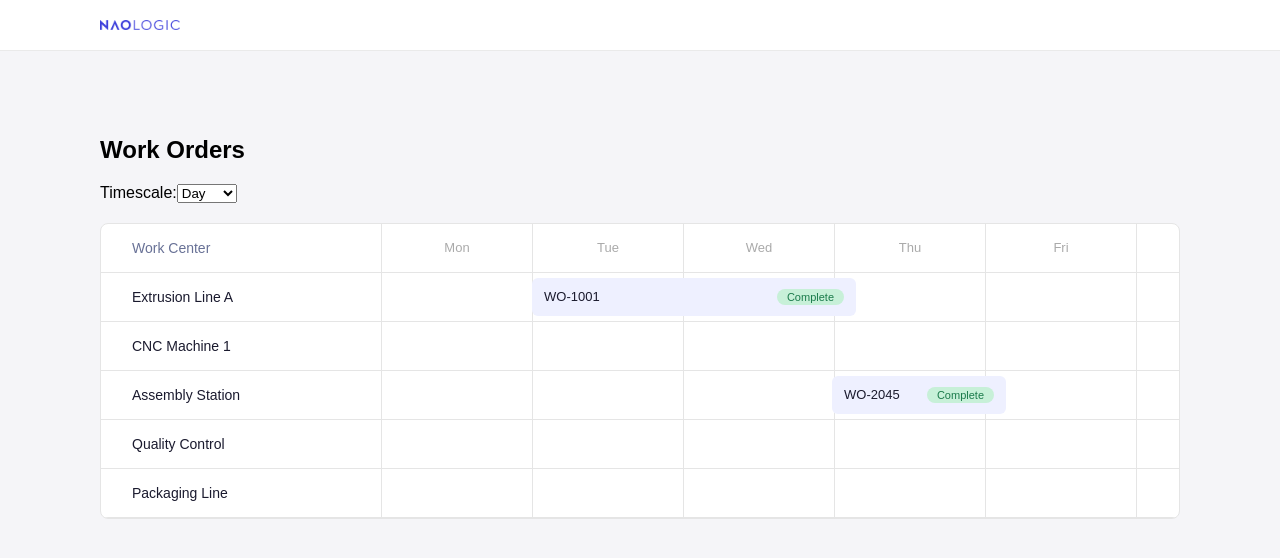
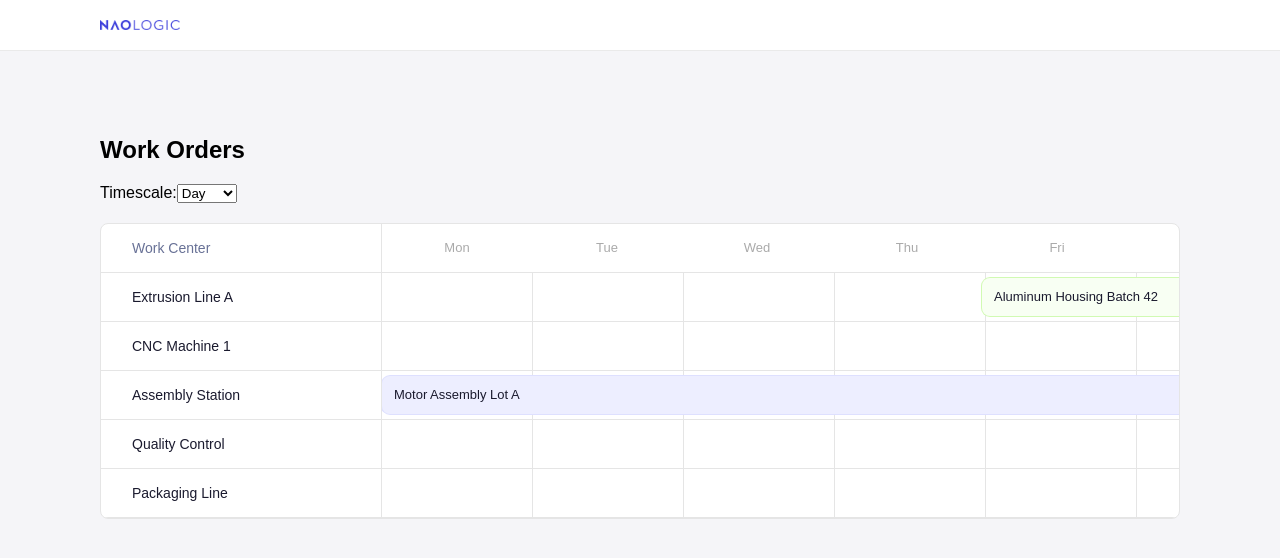
Before and after one commit to Travisaurus-Rex/naologic-timeline, an Angular app: page / in a window 1280 px wide. Shown: the top 558 px of the page. Built offline with nearby package versions, Linux system fonts and the light colour scheme; a web font is replaced by a local one.

Commit message:
create pill and work order bar with calculated styles

```diff
--- a/package.json
+++ b/package.json
@@ -29,6 +29,7 @@
     "@angular/forms": "^21.0.0",
     "@angular/platform-browser": "^21.0.0",
     "@angular/router": "^21.0.0",
+    "date-fns": "^4.1.0",
     "rxjs": "~7.8.0",
     "tslib": "^2.3.0"
   },
--- /dev/null
+++ b/src/app/core/components/pill/pill.html
@@ -0,0 +1 @@
+<span class="pill" [ngStyle]="styles">{{ status }}</span>
--- /dev/null
+++ b/src/app/core/components/pill/pill.scss
@@ -0,0 +1,7 @@
+.pill {
+  font-size: 15px;
+  font-weight: 400;
+  padding: 2px 8px;
+  border-radius: 5px;
+  white-space: nowrap;
+}
--- /dev/null
+++ b/src/app/core/components/pill/pill.ts
@@ -0,0 +1,18 @@
+import { Component, Input } from '@angular/core';
+import { WorkOrderStatus } from '../../../models/work-order';
+import { PILL_STYLES } from '../../../models/work-order-styles';
+import { NgStyle } from '@angular/common';
+
+@Component({
+  selector: 'app-pill',
+  imports: [NgStyle],
+  templateUrl: './pill.html',
+  styleUrl: './pill.scss',
+})
+export class Pill {
+  @Input() status!: WorkOrderStatus;
+
+  get styles() {
+    return PILL_STYLES[this.status];
+  }
+}
--- /dev/null
+++ b/src/app/core/pipes/status-style-pipe.ts
@@ -0,0 +1,17 @@
+import { Pipe, PipeTransform } from '@angular/core';
+import { WorkOrderStatus } from '../../models/work-order';
+import { BAR_STYLES, PILL_STYLES } from '../../models/work-order-styles';
+
+@Pipe({ name: 'barStyle', standalone: true })
+export class BarStylePipe implements PipeTransform {
+  transform(status: WorkOrderStatus) {
+    return BAR_STYLES[status];
+  }
+}
+
+@Pipe({ name: 'pillStyle', standalone: true })
+export class PillStylePipe implements PipeTransform {
+  transform(status: WorkOrderStatus) {
+    return PILL_STYLES[status];
+  }
+}
--- a/src/app/features/timeline/components/work-order-bar/work-order-bar.html
+++ b/src/app/features/timeline/components/work-order-bar/work-order-bar.html
@@ -1 +1,9 @@
-<p>work-order-bar works!</p>
+<div
+  class="work-order-bar"
+  [style.left.px]="left"
+  [style.width.px]="width"
+  [ngStyle]="order.data.status | barStyle"
+>
+  <span class="bar-label">{{ order.data.name }}</span>
+  <app-pill [status]="order.data.status"></app-pill>
+</div>
--- a/src/app/features/timeline/components/work-order-bar/work-order-bar.scss
+++ b/src/app/features/timeline/components/work-order-bar/work-order-bar.scss
@@ -0,0 +1,19 @@
+.work-order-bar {
+  position: absolute;
+  top: 5px;
+  border-radius: 8px;
+  background: #eef0ff;
+  display: flex;
+  align-items: center;
+  justify-content: space-between;
+  padding: 0 12px;
+  z-index: 1;
+  gap: 8px;
+  height: 38px;
+}
+
+.bar-label {
+  font-size: 13px;
+  color: #1a1a2e;
+  white-space: nowrap;
+}
--- a/src/app/features/timeline/timeline/timeline.html
+++ b/src/app/features/timeline/timeline/timeline.html
@@ -20,16 +20,13 @@
           @for (col of columns; track col) {
             <div class="grid-cell"></div>
           }
-          @for (order of workOrders; track order.docId) {
-            @if (order.data.workCenterId === wc.docId) {
-              <div
-                class="work-order-bar"
-                [style.left.px]="order.data.dayIndex * 150"
-                [style.width.px]="order.data.duration * 150"
-              >
-                <span class="bar-label">{{ order.data.label }}</span>
-                <span class="bar-status">Complete</span>
-              </div>
+          @for (pos of barPositions(); track pos.order.docId) {
+            @if (pos.order.data.workCenterId === wc.docId) {
+              <app-work-order-bar
+                [order]="pos.order"
+                [left]="pos.left"
+                [width]="pos.width"
+              ></app-work-order-bar>
             }
           }
         </div>
--- a/src/app/features/timeline/timeline/timeline.scss
+++ b/src/app/features/timeline/timeline/timeline.scss
@@ -57,7 +57,6 @@
   justify-content: center;
   font-size: 13px;
   color: #aaa;
-  border-right: 1px solid #e5e5e5;
 }
 
 .grid-row {
@@ -73,32 +72,3 @@
   height: 100%;
   border-right: 1px solid #e5e5e5;
 }
-
-.work-order-bar {
-  position: absolute;
-  top: 5px;
-  border-radius: 6px;
-  background: #eef0ff;
-  display: flex;
-  align-items: center;
-  justify-content: space-between;
-  padding: 0 12px;
-  z-index: 1;
-  gap: 8px;
-  height: 38px;
-}
-
-.bar-label {
-  font-size: 13px;
-  color: #1a1a2e;
-  white-space: nowrap;
-}
-
-.bar-status {
-  font-size: 11px;
-  padding: 2px 10px;
-  border-radius: 20px;
-  background: #c7f0d8;
-  color: #1a7a4a;
-  white-space: nowrap;
-}
--- a/src/app/features/timeline/timeline/timeline.ts
+++ b/src/app/features/timeline/timeline/timeline.ts
@@ -1,42 +1,38 @@
 import { Component } from '@angular/core';
 import { TimelineHeader } from '../components/timeline-header/timeline-header';
 import { CommonModule } from '@angular/common';
+import { WorkOrderBar } from '../components/work-order-bar/work-order-bar';
+import { WORK_CENTERS, WORK_ORDERS } from '../../../data/data';
+import { computed, signal } from '@angular/core';
+import { differenceInDays } from 'date-fns';
 
 @Component({
   selector: 'app-timeline',
-  imports: [TimelineHeader, CommonModule],
+  imports: [CommonModule, TimelineHeader, WorkOrderBar],
   templateUrl: './timeline.html',
   styleUrl: './timeline.scss',
 })
 export class Timeline {
-  workCenters = [
-    { docId: '1', data: { name: 'Extrusion Line A' } },
-    { docId: '2', data: { name: 'CNC Machine 1' } },
-    { docId: '3', data: { name: 'Assembly Station' } },
-    { docId: '4', data: { name: 'Quality Control' } },
-    { docId: '5', data: { name: 'Packaging Line' } },
-  ];
+  workCenters = WORK_CENTERS;
+  workOrders = WORK_ORDERS;
 
-  workOrders = [
-    {
-      docId: 'wo1',
-      data: {
-        workCenterId: '1',
-        dayIndex: 1, // Tue
-        duration: 2, // spans 2 columns
-        label: 'WO-1001',
-      },
-    },
-    {
-      docId: 'wo2',
-      data: {
-        workCenterId: '3',
-        dayIndex: 3, // Thu
-        duration: 1,
-        label: 'WO-2045',
-      },
-    },
-  ];
+  columnWidth = signal(150);
+
+  timelineStart = computed(() => {
+    const dates = this.workOrders.map((o) => new Date(o.data.startDate));
+    return new Date(Math.min(...dates.map((d) => d.getTime())));
+  });
+
+  barPositions = computed(() => {
+    return this.workOrders.map((order) => ({
+      order,
+      left:
+        differenceInDays(new Date(order.data.startDate), this.timelineStart()) * this.columnWidth(),
+      width:
+        differenceInDays(new Date(order.data.endDate), new Date(order.data.startDate)) *
+        this.columnWidth(),
+    }));
+  });
 
   columns = ['Mon', 'Tue', 'Wed', 'Thu', 'Fri', 'Sat', 'Sun'];
 }
--- /dev/null
+++ b/src/app/models/work-order-styles.ts
@@ -0,0 +1,48 @@
+// models/work-order-styles.ts
+import { WorkOrderStatus } from './work-order';
+
+export const BAR_STYLES: Record<WorkOrderStatus, any> = {
+  open: {
+    boxShadow: 'none',
+    borderRadius: '8px',
+    backgroundColor: '#CEFBFF',
+  },
+  'in-progress': {
+    boxShadow: '0 0 0 1px rgba(222, 224, 255, 1)',
+    borderRadius: '8px',
+    backgroundColor: 'rgba(237, 238, 255, 1)',
+  },
+  complete: {
+    boxShadow: '0 0 0 1px rgba(209, 250, 179, 1)',
+    borderRadius: '8px',
+    backgroundColor: 'rgba(248, 255, 243, 1)',
+  },
+  blocked: {
+    boxShadow: '0 0 0 1px rgba(255, 245, 207, 1)',
+    borderRadius: '8px',
+    backgroundColor: 'rgba(255, 252, 241, 1)',
+  },
+};
+
+export const PILL_STYLES: Record<WorkOrderStatus, any> = {
+  open: {
+    color: '#00B0BF',
+    borderRadius: '5px',
+    backgroundColor: '#CEFBFF',
+  },
+  'in-progress': {
+    color: '#3E40DB',
+    borderRadius: '5px',
+    backgroundColor: '#D6D8FF',
+  },
+  complete: {
+    color: '#08A268',
+    borderRadius: '5px',
+    backgroundColor: '#E1FFCC',
+  },
+  blocked: {
+    color: '#B13600',
+    borderRadius: '5px',
+    backgroundColor: '#FCEEB5',
+  },
+};
```
Also changed, not shown: src/app/features/timeline/components/work-order-bar/work-order-bar.ts (+10 -3 lines), 2 other files (tests, documents, lock files or other folders).
